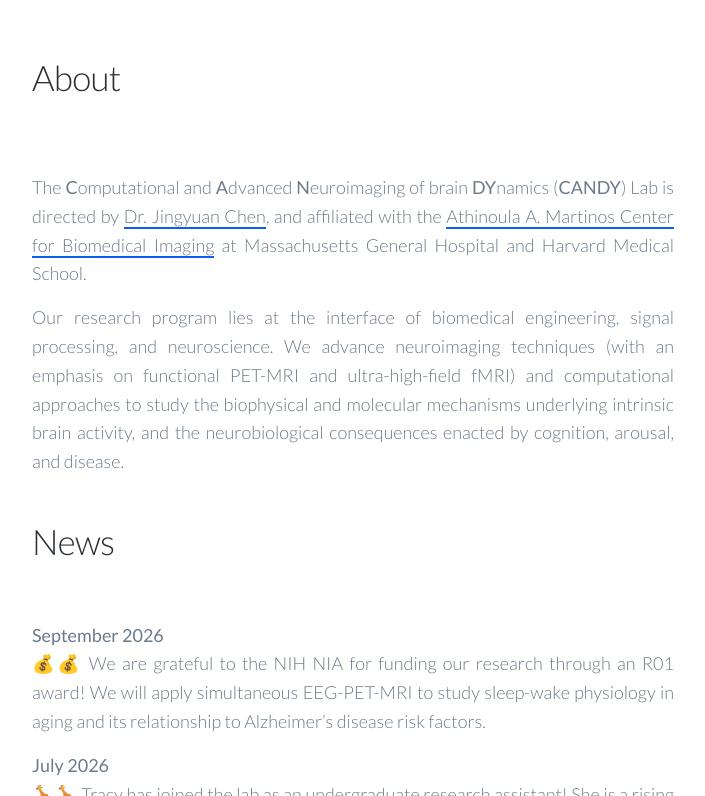
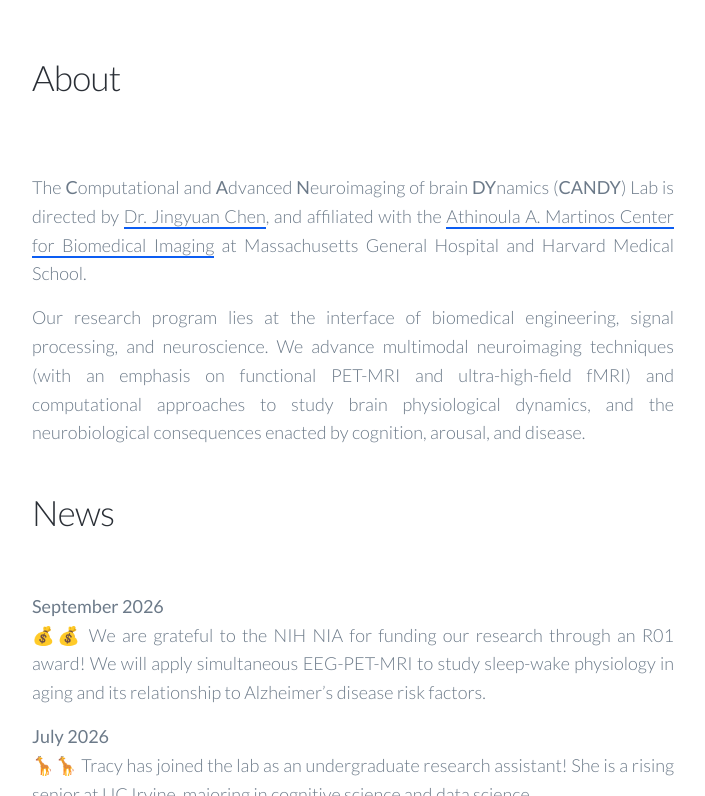
Before and after one commit to CANDYlaboratory/candylab.github.io, a Jekyll site: the page built from _pages/about.md, in a window 1280 px wide and 900 px high, cut to the strip 104-900 px from the top of the window. Shown: the whole strip, without its empty margins (479-1184 px from the left). Built offline with Jekyll 4.4.1, drawn with Linux system fonts in a browser that asks for light colours; nearby versions of some CDN libraries.

Commit message:
Update about.md

```diff
--- a/_pages/about.md
+++ b/_pages/about.md
@@ -4,7 +4,7 @@ featured_image: /images/demo/Logo.png
 ---
 The <strong>C</strong>omputational and <strong>A</strong>dvanced <strong>N</strong>euroimaging of brain <strong>DY</strong>namics (<strong>CANDY</strong>) Lab is directed by [Dr. Jingyuan Chen](https://www.nmr.mgh.harvard.edu/user/4258043), and affiliated with the [Athinoula A. Martinos Center for Biomedical Imaging](https://www.martinos.org/) at Massachusetts General Hospital and Harvard Medical School.
 
-Our research program lies at the interface of biomedical engineering, signal processing, and neuroscience. We advance neuroimaging techniques (with an emphasis on functional PET-MRI and ultra-high-field fMRI) and computational approaches to study the biophysical and molecular mechanisms underlying intrinsic brain activity, and the neurobiological consequences enacted by cognition, arousal, and disease.
+Our research program lies at the interface of biomedical engineering, signal processing, and neuroscience. We advance multimodal neuroimaging techniques (with an emphasis on functional PET-MRI and ultra-high-field fMRI) and computational approaches to study brain physiological dynamics, and the neurobiological consequences enacted by cognition, arousal, and disease.
 
 <br>
 
```
